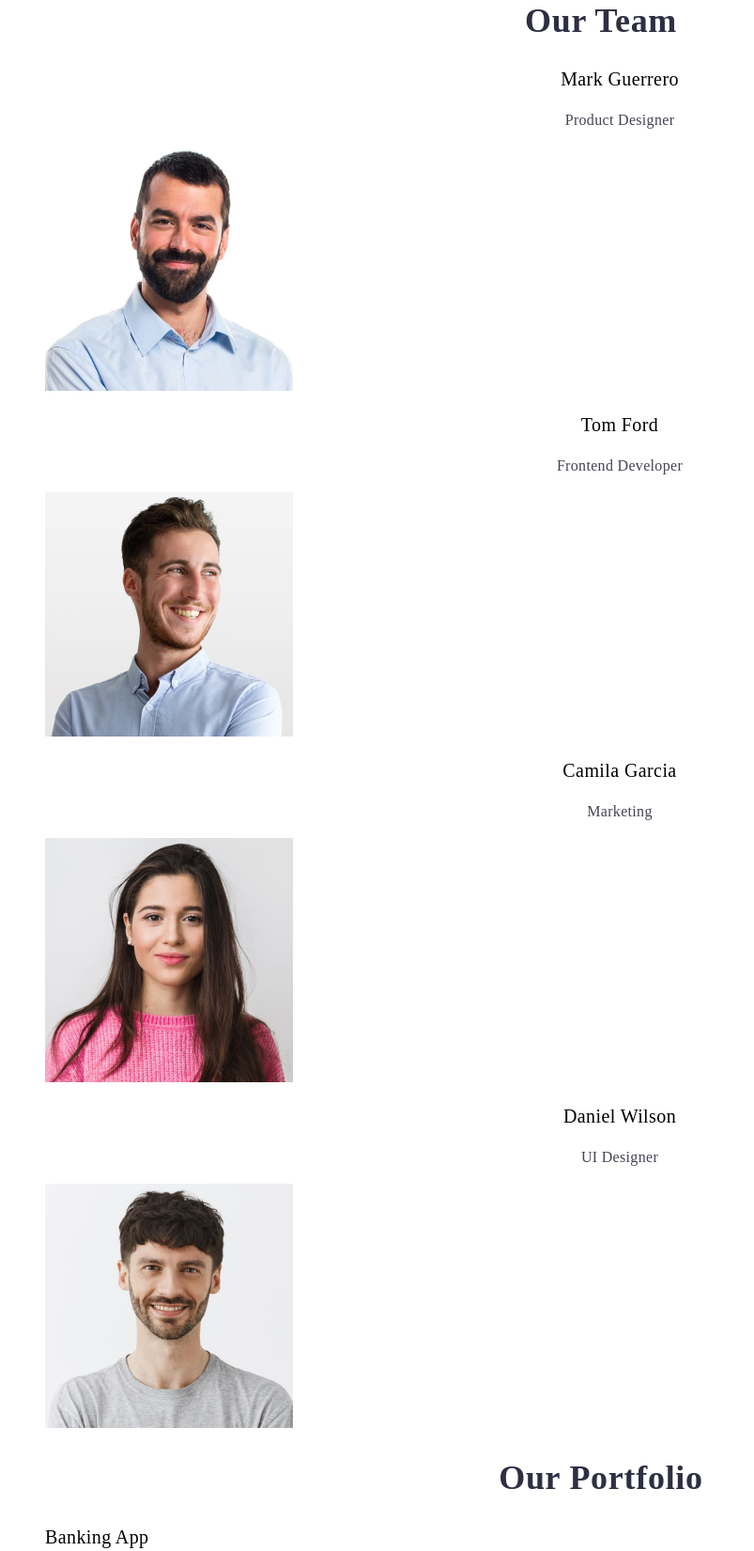
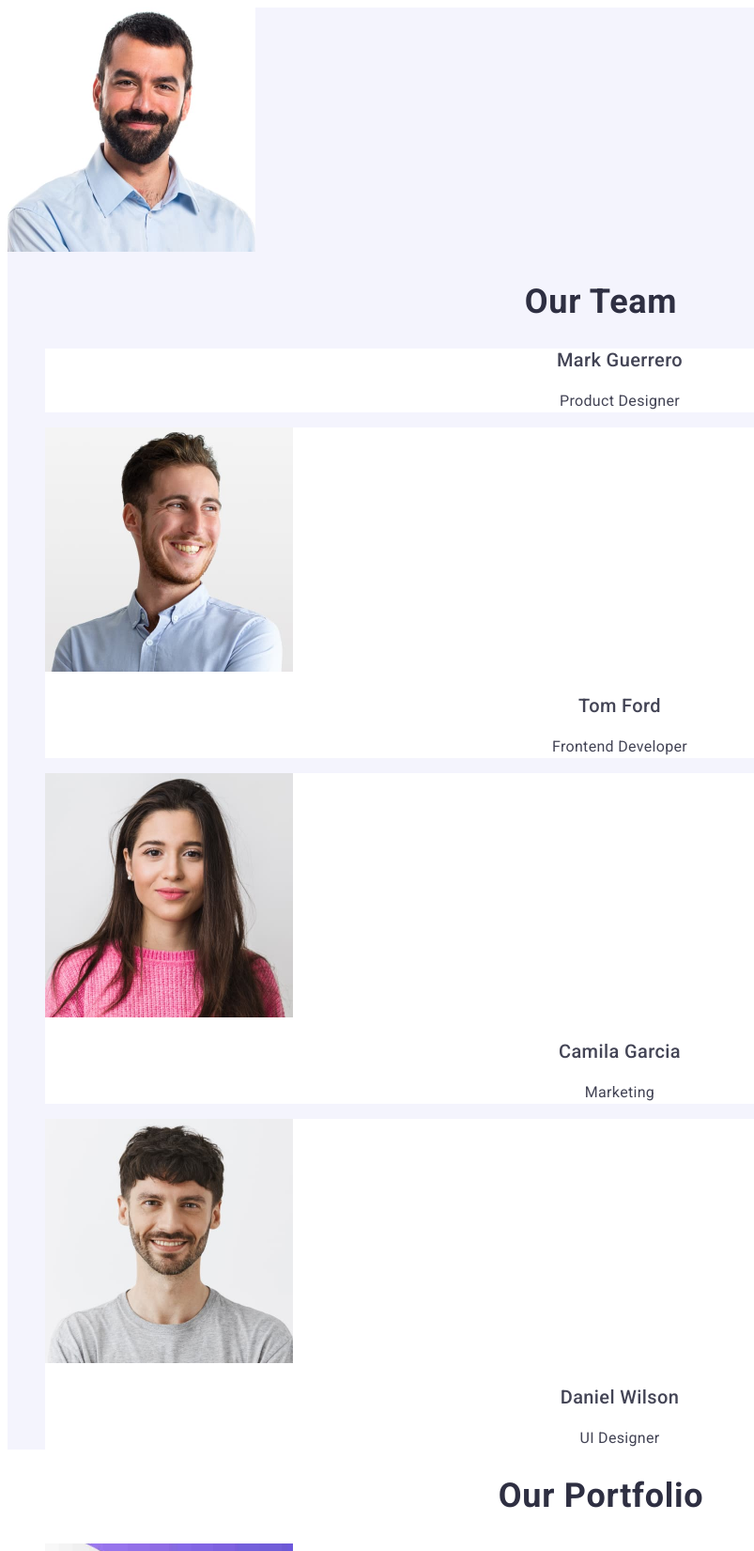
Before and after one commit to Angelina1897/goit-markup-hw-02, a plain HTML site: page index.html in a window 1280 px wide. Shown: the part 823-2474 px from the top of the page at 94% size, without its empty margins (0-803 px from the left). Drawn offline with Linux system fonts and the light colour scheme.

Commit message:
update html

```diff
--- a/css/styles.css
+++ b/css/styles.css
@@ -1,4 +1,4 @@
-< !--=============HEADER=============-->
+/* < !--=============HEADER=============--> */
 body {
     font-family: "Roboto", sans-serif;
     background: #fff;
@@ -70,7 +70,7 @@ line-height: 1.5;
 .contacts:focus {
     color: #404bbf
 }
-< !--============HERO==============-->
+/* < !--============HERO==============--> */
 .hero {
         background-color: #2e2f42;
 }
@@ -97,7 +97,7 @@ color: #ffffff;
 .hero-btn:hover, .hero-btn:focus {
     background-color: #404bbf;
 }
-< !--============BENEFITS============-->
+/* < !--============BENEFITS============--> */
 .benefits {
 }
 
@@ -137,7 +137,7 @@ color: #ffffff;
         letter-spacing: 0.02em;
         color: #434455;
 }
-< !-- <============REVIEWS============>-->
+/* < !-- <============REVIEWS============>--> */
 .team {
     background-color: #F4F4FD;
 }
@@ -173,7 +173,7 @@ text-transform: capitalize;
         text-align: center;
         color: #434455;
 }
- < !-- <============PORTFOLIO============>-->
+ /* < !-- <============PORTFOLIO============>--> */
  .portfolio {
 
  }
@@ -263,14 +263,6 @@ letter-spacing: 0.02em;
     letter-spacing: 0.02em;
     color: var(--navy-blue);
 }
-.nav-link:hover {
-    color: tomato;
-}
-
-
-.nav-link:focus {
-    color: tomato;
-}
 
 .contacts {}
 
--- a/index.html
+++ b/index.html
@@ -1,4 +1,4 @@
-<!DOCTYPE html>
+<!DOCTYPE html>K£
 <html lang="en">
     <meta charset="UTF-8" />
     <meta name="viewport" content="width=device-width, initial-scale=1.0" />
@@ -88,33 +88,31 @@
       </section>
       <!-- <============REVIEWS============> -->
       <section class="team">
+        <img
+              class="team-image"
+              src="./images/avatars/mark_guerrero.jpg"
+              alt="Mark Guerrero avatar"
+              width="264"
+              height="260"
+                />
         <h2 class="team-title">Our Team</h2>
         <ul class="team-list">
           <li class="team-item">
             <h3 class="team-subtitle">Mark Guerrero</h3>
             <p class="team-text">Product Designer</p>
-            <img
-              class="team-image"
-              src="./images/avatars/mark_guerrero.jpg"
-              alt="Mark Guerrero avatar"
-              width="264"
-              height="260"
-            />
           </li>
           <li class="team-item">
-            <h3 class="team-subtitle">Tom Ford</h3>
-            <p class="team-text">Frontend Developer</p>
             <img
               class="team-image"
               src="./images/avatars/tom_ford.jpg"
               alt="Tom Ford avatar"
               width="264"
               height="260"
-            />
+              />
+            <h3 class="team-subtitle">Tom Ford</h3>
+            <p class="team-text">Frontend Developer</p>
           </li>
           <li class="team-item">
-            <h3 class="team-subtitle">Camila Garcia</h3>
-            <p class="team-text">Marketing</p>
             <img
               class="team-image"
               src="./images/avatars/camila_garcia.jpg"
@@ -122,10 +120,10 @@
               width="264"
               height="260"
             />
+            <h3 class="team-subtitle">Camila Garcia</h3>
+            <p class="team-text">Marketing</p>
           </li>
           <li class="team-item">
-            <h3 class="team-subtitle">Daniel Wilson</h3>
-            <p class="team-text">UI Designer</p>
             <img
               class="team-image"
               src="./images/avatars/daniel_wilson.jpg"
@@ -133,6 +131,8 @@
               width="264"
               height="260"
             />
+            <h3 class="team-subtitle">Daniel Wilson</h3>
+            <p class="team-text">UI Designer</p>
           </li>
         </ul>
       </section>
@@ -141,63 +141,63 @@
         <h2 class="portfolio-title">Our portfolio</h2>
         <ul class="portfolio-list">
           <li class="portfolio-item">
-            <h3 class="portfolio-subtitle">Banking App</h3>
             <img
               src="./images/portfolio/banking_app.jpg"
               alt="banking_app"
               width="264"
               height="260"
             />
+            <h3 class="portfolio-subtitle">Banking App</h3>
             <p class="portfolio-text">App</p>
           </li>
           <li class="portfolio-item">
-            <h3 class="our-portfolio-subtitle">Cashless Payment</h3>
             <img
               src="./images/portfolio/cashless_payment.jpg"
               alt="cashless_payment"
               width="360"
               height="300"
             />
+            <h3 class="our-portfolio-subtitle">Cashless Payment</h3>
             <p class="portfolio-text">Marketing</p>
           </li>
           <li class="portfolio-item">
-            <h3 class="our-portfolio-subtitle">Meditation App</h3>
-            <img
+             <img
               src="./images/portfolio/meditation_app.jpg"
               alt="meditation_app"
               width="360"
               height="300"
             />
+            <h3 class="our-portfolio-subtitle">Meditation App</h3>
             <p class="portfolio-text">App</p>
           </li>
           <li class="portfolio-item">
-            <h3 class="our-portfolio-subtitle">Taxi Service</h3>
             <img
               src="./images/portfolio/taxi_service.jpg"
               alt="taxi_service"
               width="360"
               height="300"
             />
+            <h3 class="our-portfolio-subtitle">Taxi Service</h3>
             <p class="portfolio-text">Marketing</p>
           </li>
           <li class="portfolio-item">
-            <h3 class="our-portfolio-subtitle">Screen Illustrations</h3>
             <img
               src="./images/portfolio/screen_illustrations.jpg"
               alt="screen_illustrations"
               width="360"
               height="300"
             />
+            <h3 class="our-portfolio-subtitle">Screen Illustrations</h3>
             <p class="portfolio-text">Design</p>
           </li>
           <li class="portfolio-item">
-            <h3 class="portfolio-subtitle">Online courses</h3>
             <img
               src="./images/portfolio/online_courses.jpg"
               alt="online_courses"
               width="360"
               height="300"
             />
+            <h3 class="portfolio-subtitle">Online courses</h3>
             <p class="portfolio-text">Marketing</p>
           </li>
         </ul>
```
